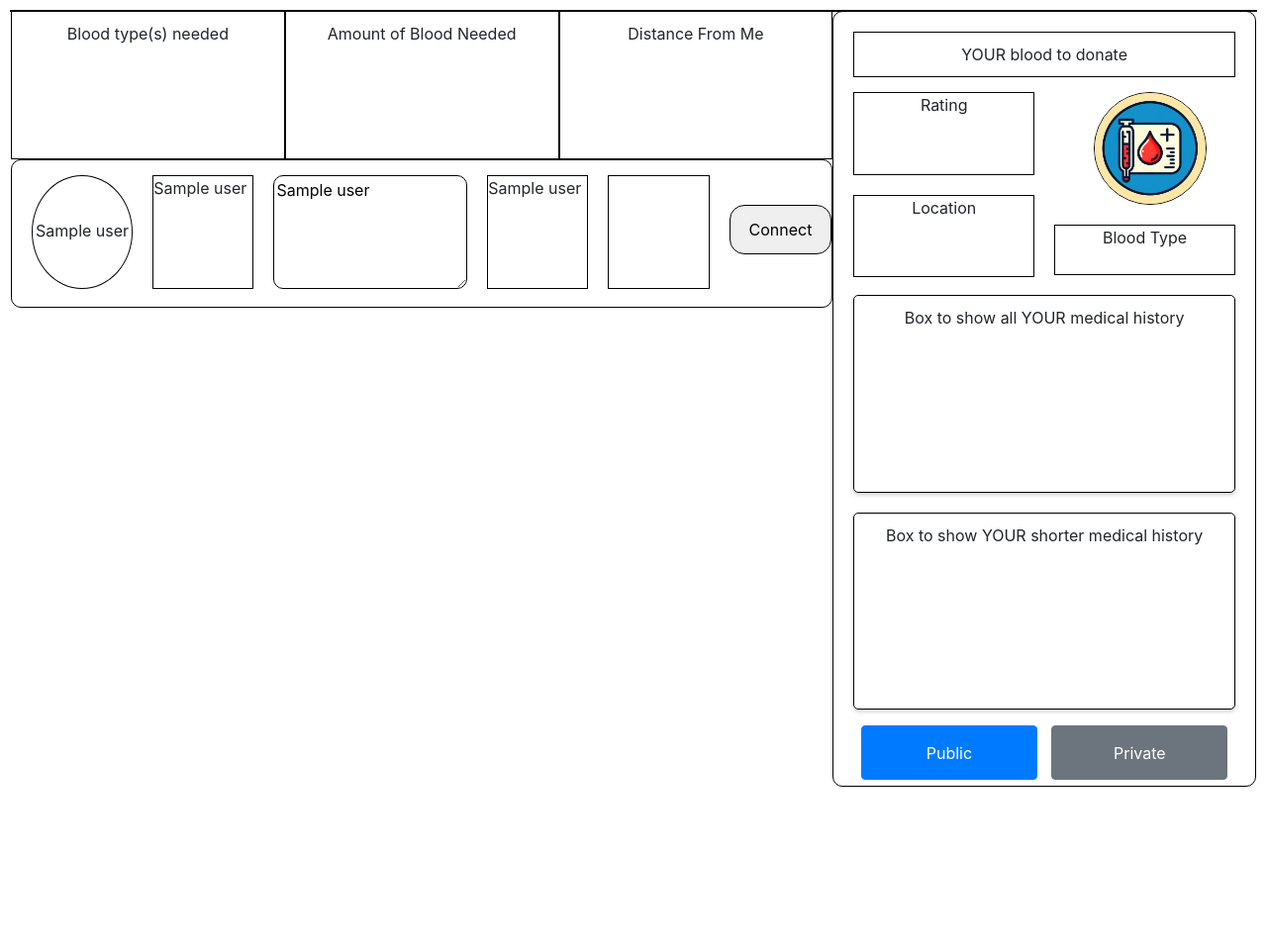
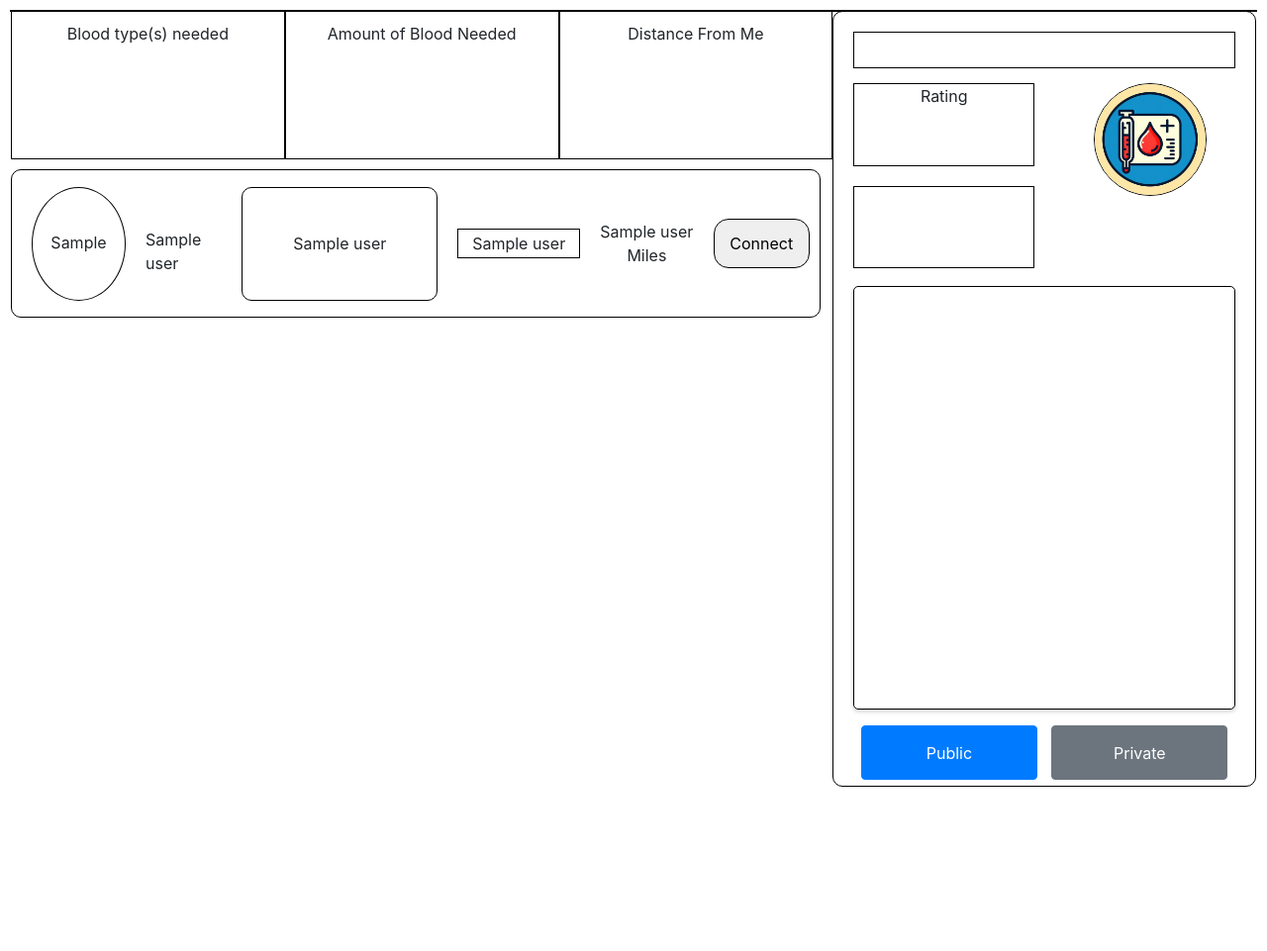
Before and after one commit to MrAntonS/nchack-2024, a Flask app: template src/templates/index.html in a window 1280 px wide. Shown: the whole page at 99% size. Run offline with Flask 3, Linux system fonts and the light colour scheme; the template is opened without the code that fills it: most values are stand-ins (such as "Sample title", 1, 10 or a date in 2020).

Commit message:
Worked on index.html

```diff
--- a/src/main.py
+++ b/src/main.py
@@ -21,7 +21,7 @@
     c = conn.cursor()
     insert_req = f'INSERT INTO users (username, password, email, blood_type, age, weight, location, lattitude, longitude, rating, is_donor, medical_conditions, amount_of_blood_left, last_donation) VALUES (?,?,?,?,?,?,?,?,?,?,?,?,?,?);'
     current_date = datetime.date.today().strftime("%Y-%m-%d")
-    data = (username, password, email, blood_type, age, weight, location, lattitude, longitude, rating, is_donor, medical_conditions, 0, current_date)
+    data = (username, password, email, blood_type, age, weight, location, lattitude, longitude, rating, is_donor, medical_conditions, 500, current_date)
     c.execute(insert_req, data)
     conn.commit()
     conn.close()
@@ -43,7 +43,6 @@
     c.execute(f'SELECT * FROM users WHERE username=?', (username,))
     data = c.fetchone()
     conn.close()
-    print(data)
     return data
 
 
@@ -62,6 +61,7 @@
         location = request.form['location']
         medical_conditions = request.form['medical-conditions']
         lattitude, longitude = User.lngLat(location, User.API_KEY)
+        print(lattitude, longitude)
         create_data_entry(username, password, email, blood_type, age, weight, location, lattitude, longitude, 0, 0, medical_conditions)
         session['username'] = username
         return "Registered"
@@ -114,14 +114,15 @@
 def home():
     try:
         current_user = get_data_entry(session['username'])
-
+        assert current_user != None
     except Exception as e:
         print(e)
         current_user = None
         return redirect('/login')
 
     users = get_all_entries()
-    users = sorted(users, key=lambda x: User.getDistanceKm(lat1=x[8], lng1=x[9], lat2=current_user[8], lng2=current_user[9]), reverse=True)
+    users = list(map(lambda x: list(x) + [round(User.getDistanceKm(lat1=x[8], lng1=x[9], lat2=current_user[8], lng2=current_user[9]))], users))
+    users = sorted(users, key=lambda x: x[12], reverse=True)
     return render_template('index.html', users = users, current_user=current_user)
 
 try:
--- a/src/templates/index.html
+++ b/src/templates/index.html
@@ -53,9 +53,12 @@
 
         .entry {
             height: 150px;
-            width: 100%;
+            width: 98.5%;
             border: 1px solid #000;
             display: flex;
+            justify-content: center;
+            align-items: center;
+            margin-top: 10px;
         }
 
         /* Rounded textboxes and inputs */
@@ -152,7 +155,6 @@
 
         .bloodtype {
             height: 27%;
-            border: 1px solid #000;
         }
 
         #Long-Medical-History {
@@ -191,19 +193,19 @@
 
 <body>
     <script>
-        function sendConnectionRequest(yourUrl, user1, user2) {
+        function sendConnectRequest(yourUrl, user1, user2) {
             fetch(yourUrl, {
                 method: 'POST',
                 headers: {
                     'Content-Type': 'application/json'
                 },
-                body: JSON.stringify(
-                    {
-                        "user1": user1,
-                        "user2": user2
-                    }
-                )
-            });
+                body: JSON.stringify({
+                    "user1": user1,
+                    "user2": user2
+                })
+            })
+            .then(response => response.json())
+            .then(data => console.log(data));
         }
     </script>
 
@@ -234,32 +236,36 @@
             <!-- avatar -->
             <div class="scrollable_area">
                 {% for user in users %}
+                {% if user[1] != current_user[1] %}
                 <div class="entry">
                     <div id="picture"
-                        style="height:115px; width:115px; border-radius:100%; border:1px solid #000; margin-left:20px; margin-top:15px; text-align:center; line-height:110px;">
+                        style="height:115px; width:115px; border-radius:100%; border:1px solid #000; margin-left:20px; margin-top:0px; text-align:center; line-height:110px;">
                         {{user[1]}}</div>
 
                     <!-- blood type symbol -->
                     <div id="blood-type-symbol"
-                        style="height:115px; width:115px; border:1px solid #000;margin-left:20px;margin-top:15px">{{user[4]}}</div>
+                        style="margin-left:20px;margin-top:15px">{{user[4]}}</div>
 
                     <!-- medical history -->
-                    <textarea id="medical-history"
-                        style="height:115px; width:220px; border:1px solid #000;margin-left:20px;margin-top:15px; overflow:scroll;">{{user[12]}}</textarea>
+                    <div id="medical-history"
+                        style="height:115px; width:240px; border:1px solid #000; border-radius: 10px; margin-left:20px; overflow:scroll; text-align: center; display: flex; justify-content: center; align-items: center;">{{user[12]}}</div>
 
                     <!-- available blood -->
                     <div id="blood-type-symbol"
-                        style="height:115px; width:115px; border:1px solid #000;margin-left:20px;margin-top:15px">{{user[14]}}</div>
+                        style="height:30px; width:150px; border:1px solid #000;margin-left:20px; text-align: center; display: flex; justify-content: center; align-items: center;"><div>{{user[15]}}</div></div>
 
                     <!-- distance from you -->
                     <div id="blood-type-symbol"
-                        style="height:115px; width:115px; border:1px solid #000;margin-left:20px;margin-top:15px"></div>
+                        style="height:115px; width:115px;margin-left:20px; text-align: center; display: flex; justify-content: center; align-items: center;">
+                        <div>{{user[17]}} Miles</div>
+                    </div>
 
                     <!-- connect button -->
                     <button id="blood-type-symbol"
-                        style="height:50px; width:115px; border:1px solid #000;margin-left:20px;margin-top:45px; border-radius:15px; text-align:center; line-height:45px;"
-                        onclick="sendConnectRequest('{{ current_user[1] }}', '{{ user[1] }}')">Connect</button>
+                        style="height:50px; width:115px; border:1px solid #000;margin-left:20px; margin-right: 10px; border-radius:15px; text-align:center; line-height:45px;"
+                        onclick="sendConnectRequest('/connect', '{{ current_user[1] }}', '{{ user[1] }}')">Connect</button>
                 </div>
+                {% endif %}
                 {% endfor %}
             </div>
 
@@ -269,12 +275,12 @@
         <!-- Right side -->
         <div id="Right-side" style="width:34%; float:left;">
 
-            <div id="Amount-Of-Blood-To-Donate">YOUR blood to donate</div>
+            <div id="Amount-Of-Blood-To-Donate">{{current_user[15]}}</div>
             <div id="Profile-Information">
                 <div class="container">
                     <div class="column1">
-                        <div class="box">Rating</div>
-                        <div class="box">Location</div>
+                        <div class="box">Rating<br>{{current_user[10]}}</div>
+                        <div class="box">{{current_user[7]}}</div>
                     </div>
                     <div class="column2">
                         <a href="/profile", style="text-decoration: none;">
@@ -286,17 +292,14 @@
                                 <!-- END: ed8c6549bwf9 -->
                             </button>
                         </a>
-                        <div class="bloodtype">Blood Type</div>
+                        <div class="bloodtype">{{current_user[4]}}</div>
                     </div>
                 </div>
 
             </div>
             <div id="Long-Medical-History"
-                style="overflow:scroll; box-shadow: 0 2px 4px rgba(0, 0, 0, 0.2); border-radius: 5px; padding: 10px;">
-                Box to show all YOUR medical history</div>
-            <div id="Short-Medical-History"
-                style="box-shadow: 0 2px 4px rgba(0, 0, 0, 0.2); border-radius: 5px; padding: 10px;">Box to show YOUR
-                shorter medical history</div>
+                style="overflow:scroll; box-shadow: 0 2px 4px rgba(0, 0, 0, 0.2); border-radius: 5px; padding: 10px; text-align: center; display: flex; justify-content: center; align-items: center;">
+                {{current_user[12]}}</div>
             <div id="Public-Profile">
                 <div id="Public-Buttons">
                     <button id="public" class="btn btn-primary"
```
Also changed, not shown: src/user.py (+16 -5 lines), database.db, 1 other file.
